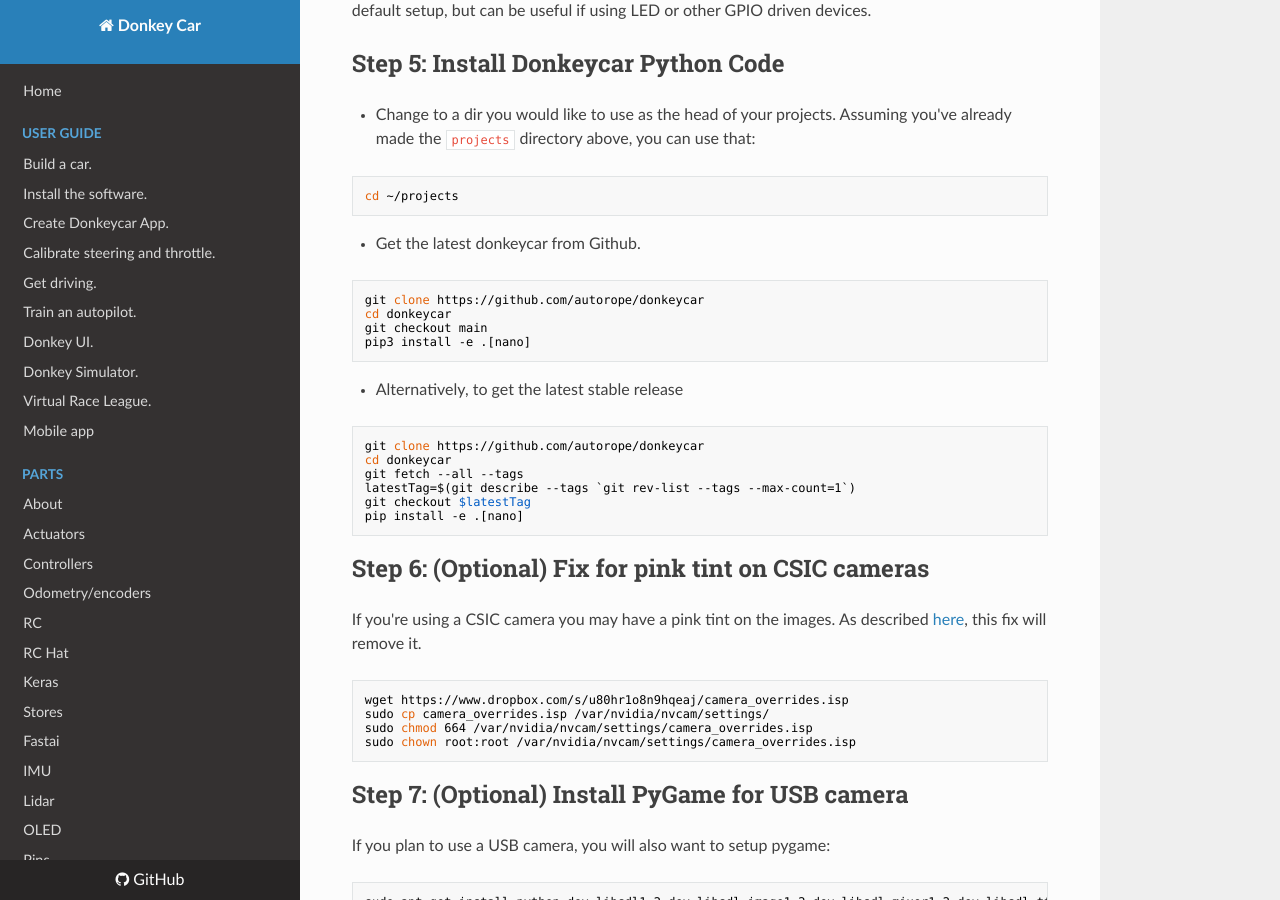
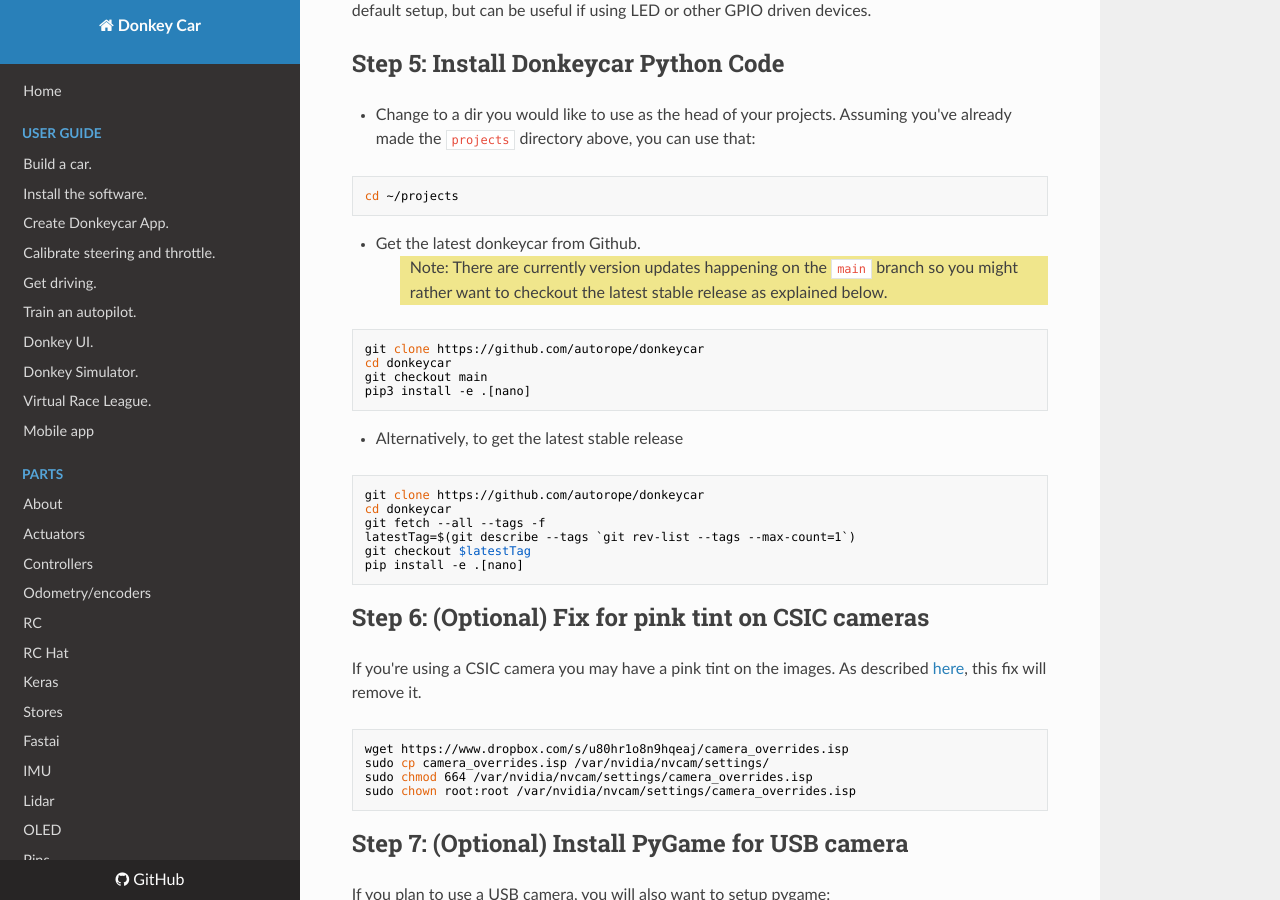
Before and after one commit to autorope/donkeydocs, an MkDocs documentation site: the page built from docs/guide/robot_sbc/setup_jetson_nano.md, in a window 1280 px wide and 900 px high, scrolled down 1937 px. Built offline with MkDocs 1.6.1, drawn with Linux system fonts in a browser that asks for light colours; nearby versions of some CDN libraries.

Commit message:
Point to release install

````diff
--- a/docs/guide/robot_sbc/setup_jetson_nano.md
+++ b/docs/guide/robot_sbc/setup_jetson_nano.md
@@ -93,6 +93,7 @@ cd ~/projects
 ```
 
 * Get the latest donkeycar from Github.
+> Note: There are currently version updates happening on the `main` branch so you might rather want to checkout the latest stable release as explained below.
 
 ```bash
 git clone https://github.com/autorope/donkeycar
@@ -105,7 +106,7 @@ pip3 install -e .[nano]
 ```bash
 git clone https://github.com/autorope/donkeycar
 cd donkeycar
-git fetch --all --tags
+git fetch --all --tags -f
 latestTag=$(git describe --tags `git rev-list --tags --max-count=1`)
 git checkout $latestTag
 pip install -e .[nano]
````
